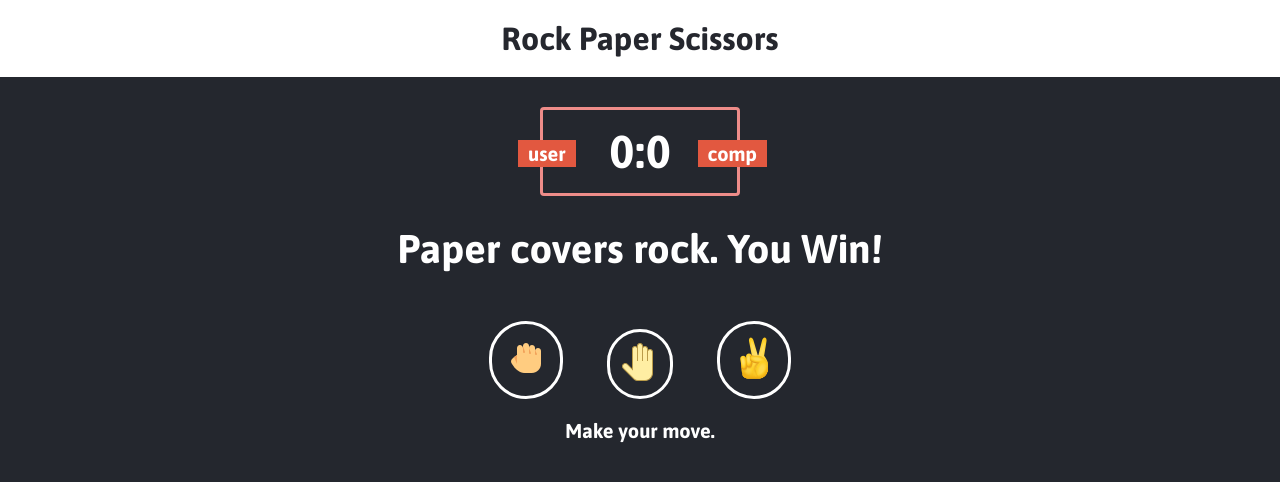
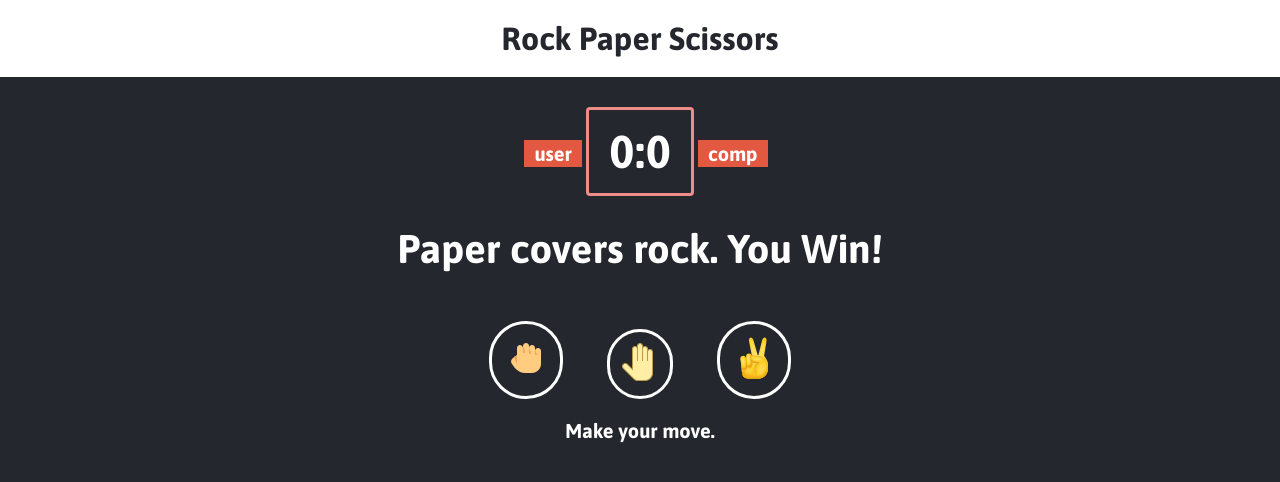
Before and after one commit to SebastienFauque/rockPaperScissors, a plain HTML site: page index.html in a window 1280 px wide. Drawn offline with Linux system fonts and the light colour scheme.

Commit message:
modified the scorecard box to not overlap the score when the scores became numbers greater than 100

```diff
--- a/styles.css
+++ b/styles.css
@@ -26,7 +26,7 @@ header > h1 {
   border: 3px solid rgb(238, 140, 137);
   border-radius: 4px;
   text-align: center;
-  width: 200px;
+  width: fit-content;
   color: white;
   font-size: 46px;
   padding: 15px 20px;
@@ -45,13 +45,13 @@ header > h1 {
 #user-label {
     position: absolute;
     top: 30px;
-    left: -25px;
+    left: -65px;
 }
 
 #computer-label {
     position: absolute;
     top: 30px;
-    right: -30px;
+    right: -77px;
 }
 
 .result {
@@ -82,17 +82,17 @@ header > h1 {
 
 .choice:hover {
   cursor: pointer;
-  background: #ec5252;
+  background: #5276ec;
 }
 
 #action-message {
     text-align: center;
+    margin-top: 20px;
     color: white;
     font-family: Asap, sans-serif;
     font_weight: bold;
     font-size: 20px;
-    margin-top: 20px;
-
+    margin-bottom: 200px;
 }
 
 .green-glow {
```
